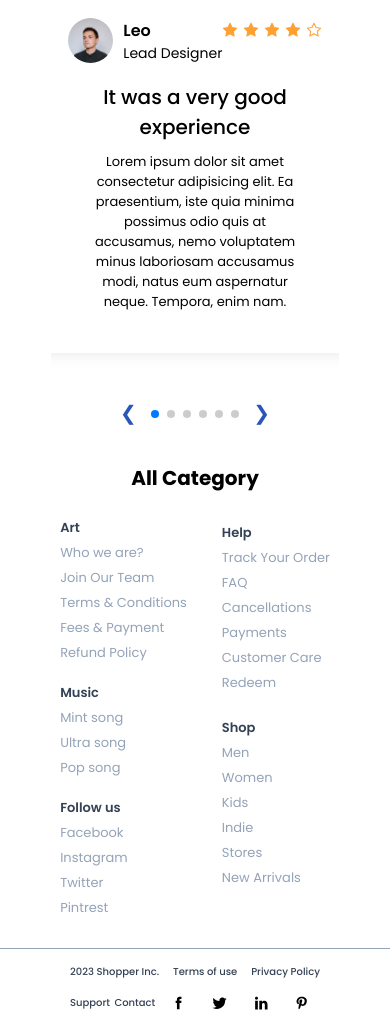
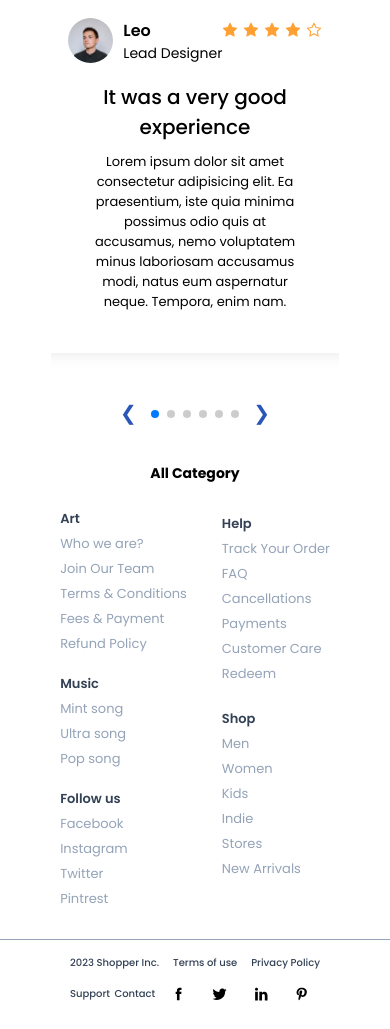
Before and after one commit to ketantb/shopping-cart, a plain HTML site: page index.html in a window 390 px wide. Shown: the part 854-1883 px from the top of the page. Drawn offline with nearby package versions, Linux system fonts and the light colour scheme.

Commit message:
Update style.css

```diff
--- a/style.css
+++ b/style.css
@@ -680,7 +680,7 @@ footer{
         font-size: 20px;
     }
 
-    .footer1>h2{ font-size: 20px;}
+    .footer1>h2{ font-size: 14px;}
 
     .footer1{
         padding-left: 0px;
```
